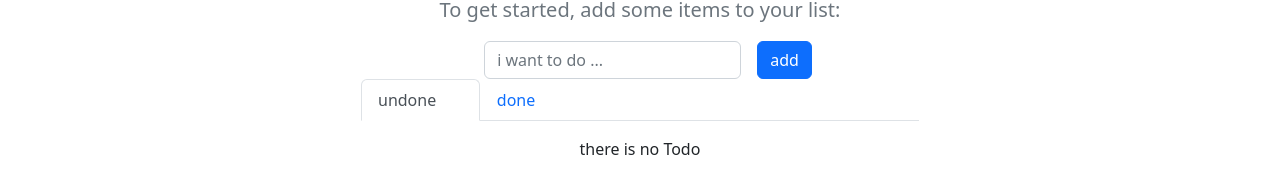
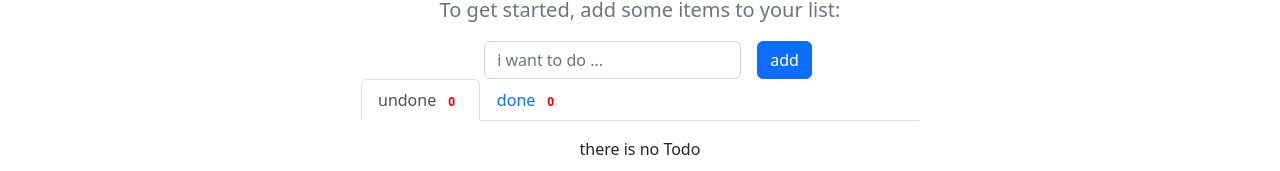
Before and after one commit to ftmeslr/react-todo-list, a React (Create React App) app: page / in a window 1280 px wide. Shown: the part 117-288 px from the top of the page. Built offline with nearby package versions, Linux system fonts and the light colour scheme.

Commit message:
show todos with silter Done or unDone

```diff
--- a/src/Components/App.js
+++ b/src/Components/App.js
@@ -4,10 +4,13 @@ import FormAddTodo from "./FormAddTodo";
 import { useState } from "react";
 function App() {
   const [todos, setTodos] = useState([]);
+  const [statusDone, setStatusDone] = useState(false);
 
   const addTodo = (text) => {
     setTodos([...todos, { id: Date.now(), done: false, text }]);
   };
+
+  const filterTodos = todos.filter((item) => item.done === statusDone);
 
   return (
     <>
@@ -31,26 +34,46 @@ function App() {
                 <div className="d-flex flex-column align-items-center ">
                   <nav className="col-6 mb-3">
                     <div className="nav nav-tabs" id="nav-tab" role="tablist">
-                      <a
-                        href="google.com"
-                        className="nav-item nav-link active font-weight-bold"
+                      <div
+                        className={`nav-item nav-link  font-weight-bold ${
+                          !statusDone ? "active" : ""
+                        }`}
                         id="nav-home-tab"
+                        onClick={() => {
+                          setStatusDone(false);
+                        }}
                       >
-                        undone <span className="badge badge-secondary">9</span>
-                      </a>
-                      <a
-                        href="google.com"
-                        className="nav-item nav-link font-weight-bold"
+                        undone{" "}
+                        <span
+                          className="badge badge-secondary "
+                          style={{ color: "red" }}
+                        >
+                          {todos.filter((item) => item.done === false).length}
+                        </span>
+                      </div>
+                      <div
+                        className={`nav-item nav-link font-weight-bold ${
+                          statusDone ? "active" : ""
+                        }`}
                         id="nav-profile-tab"
+                        onClick={() => {
+                          setStatusDone(true);
+                        }}
                       >
-                        done <span className="badge badge-success">9</span>
-                      </a>
+                        done{" "}
+                        <span
+                          className="badge badge-success"
+                          style={{ color: "red" }}
+                        >
+                          {todos.filter((item) => item.done === true).length}
+                        </span>
+                      </div>
                     </div>
                   </nav>
-                  {todos.length === 0 ? (
+                  {filterTodos.length === 0 ? (
                     <p>there is no Todo</p>
                   ) : (
-                    todos.map((item) => {
+                    filterTodos.map((item) => {
                       return <Todo key={item.id} text={item.text} />;
                     })
                   )}
```
